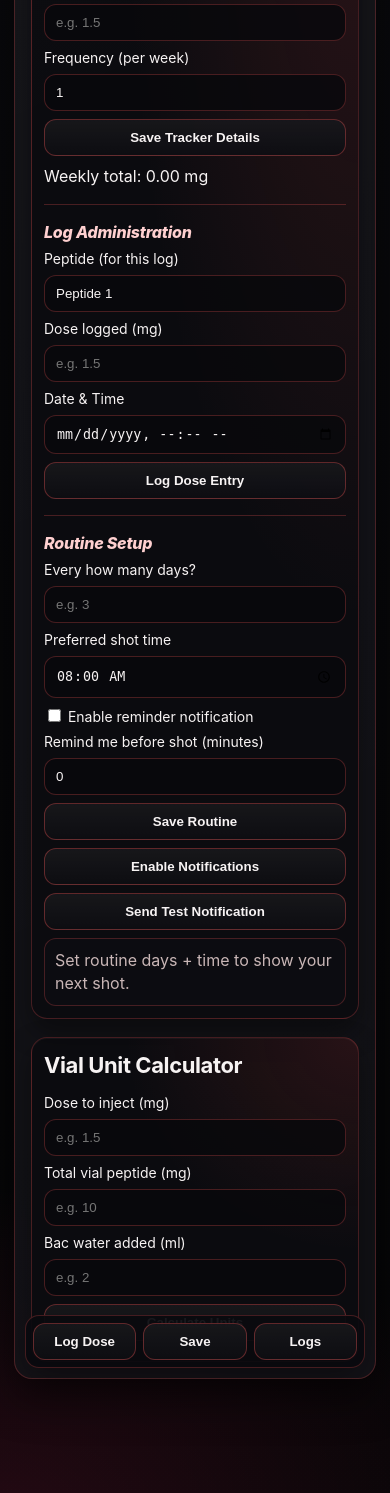
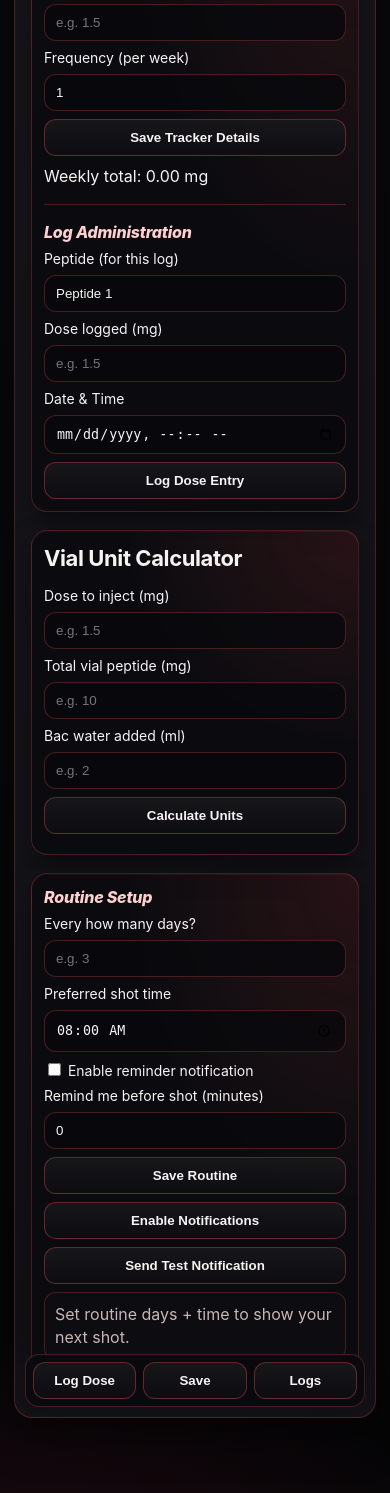
Before and after one commit to OvO-ZeD/peptide-tracker-app, a Flask app: page / in a window 390 px wide. Shown: the part 913-2406 px from the top of the page. Run offline with Flask 3, Linux system fonts and the light colour scheme.

Commit message:
fix(mobile): move routine after vial and prevent bottom action overlap

```diff
--- a/style.css
+++ b/style.css
@@ -10,6 +10,7 @@
   --red: #ff4d4d;
   --red-2: #ff2a6d;
   --glow: rgba(255, 77, 77, 0.28);
+  --mobile-actions-offset: calc(230px + env(safe-area-inset-bottom));
 }
 * { box-sizing: border-box; }
 body {
@@ -139,7 +140,7 @@ input:focus { outline: none; border-color: rgba(255,77,77,.8); box-shadow: 0 0 0
   .sidebar-title { grid-column:1 / -1; }
 }
 @media (max-width: 760px) {
-  .page { padding:0 0 calc(120px + env(safe-area-inset-bottom)); }
+  .page { padding:0 0 var(--mobile-actions-offset); }
   .panel { padding:16px; }
   .tracker-card { padding:12px; gap:8px; }
   .tracker-card h4 { font-size:16px; margin:1px 0 0; }
@@ -147,6 +148,7 @@ input:focus { outline: none; border-color: rgba(255,77,77,.8); box-shadow: 0 0 0
   input { padding:10px 11px; }
   button, .tracker-controls button, .tracker-card button, .mobile-quick-actions button { padding:10px 11px; }
   .tracker-controls, .tracker-grid { grid-template-columns:1fr; }
+  .tracker-card-routine { margin-bottom: calc(28px + env(safe-area-inset-bottom)); }
   .top-controls { flex-direction:column; align-items:stretch; gap:8px; }
   h1 { font-size:32px; }
   h2 { font-size:25px; }
--- a/templates/index.html
+++ b/templates/index.html
@@ -60,7 +60,19 @@
               <label>Date & Time</label>
               <input id="log_datetime" type="datetime-local">
               <button onclick="logAdministrationNow()">Log Dose Entry</button>
-              <hr class="divider">
+            </div>
+            <div class="tracker-card">
+              <h3>Vial Unit Calculator</h3>
+              <label>Dose to inject (mg)</label>
+              <input id="calc_dose_mg" type="number" min="0" step="0.01" placeholder="e.g. 1.5">
+              <label>Total vial peptide (mg)</label>
+              <input id="calc_vial_mg" type="number" min="0" step="0.01" placeholder="e.g. 10">
+              <label>Bac water added (ml)</label>
+              <input id="calc_bac_ml" type="number" min="0" step="0.01" placeholder="e.g. 2">
+              <button onclick="calculateUnits()">Calculate Units</button>
+              <p id="calc_result"></p>
+            </div>
+            <div class="tracker-card tracker-card-routine">
               <h4>Routine Setup</h4>
               <label>Every how many days?</label>
               <input id="routine_interval_days" type="number" min="1" step="1" placeholder="e.g. 3">
@@ -73,17 +85,6 @@
               <button onclick="requestReminderPermission()">Enable Notifications</button>
               <button onclick="sendTestReminderNotification()">Send Test Notification</button>
               <div id="next_shot_card" class="next-shot-card muted"></div>
-            </div>
-            <div class="tracker-card">
-              <h3>Vial Unit Calculator</h3>
-              <label>Dose to inject (mg)</label>
-              <input id="calc_dose_mg" type="number" min="0" step="0.01" placeholder="e.g. 1.5">
-              <label>Total vial peptide (mg)</label>
-              <input id="calc_vial_mg" type="number" min="0" step="0.01" placeholder="e.g. 10">
-              <label>Bac water added (ml)</label>
-              <input id="calc_bac_ml" type="number" min="0" step="0.01" placeholder="e.g. 2">
-              <button onclick="calculateUnits()">Calculate Units</button>
-              <p id="calc_result"></p>
             </div>
           </div>
           <div class="mobile-quick-actions">
```
